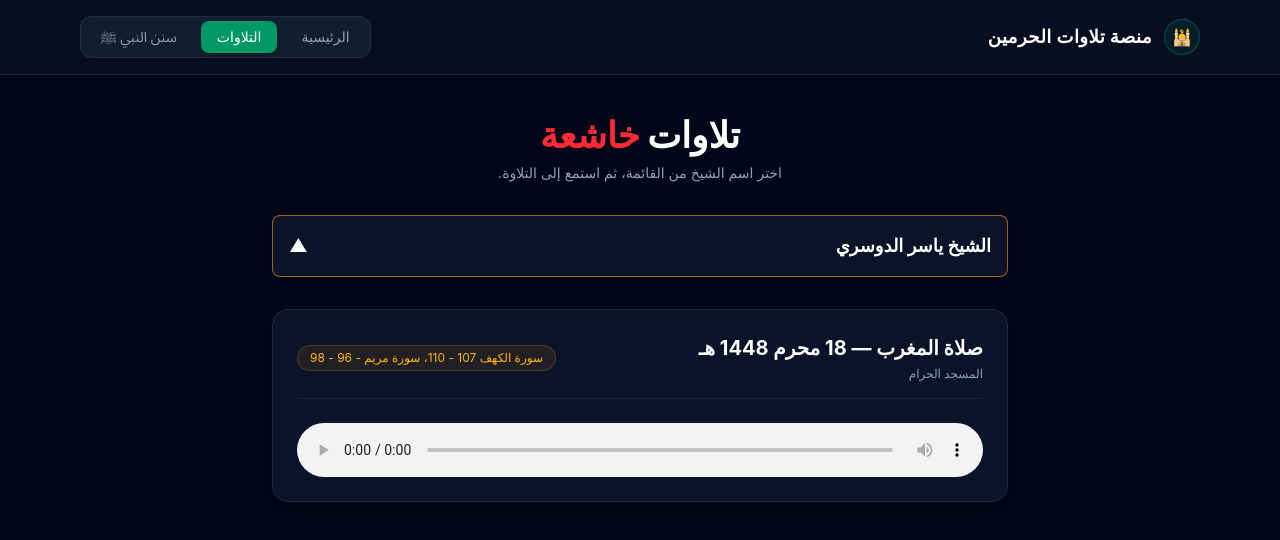
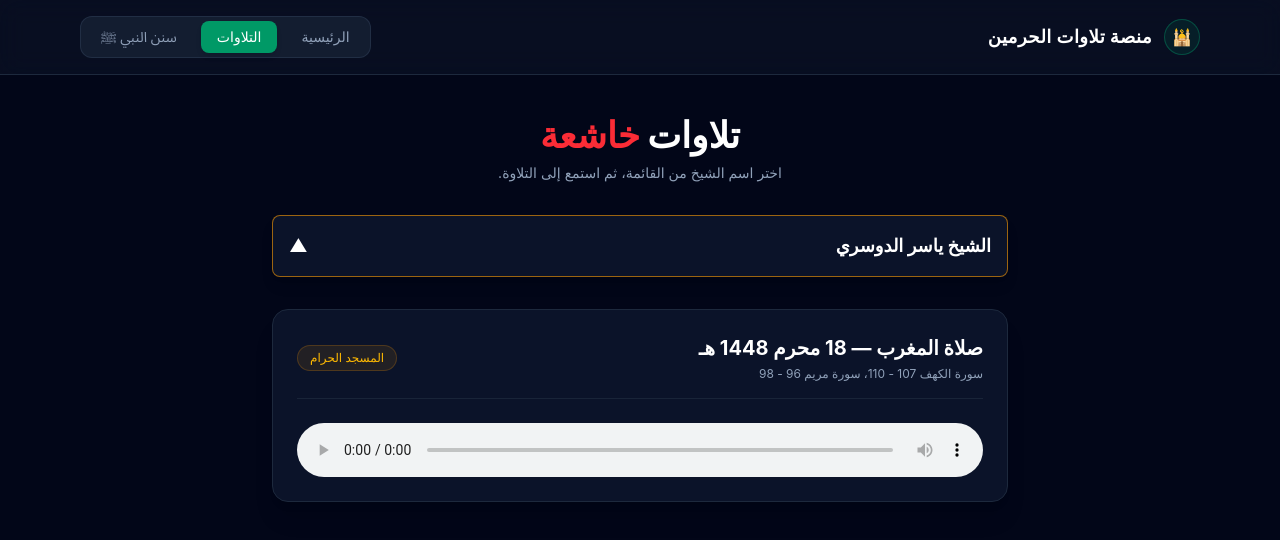
Before and after one commit to ra3k-n/tilawat-alharamain, a React (Vite) app: page / in a window 1280 px wide. Shown: the top 540 px of the page. Built offline with nearby package versions, Linux system fonts and the light colour scheme.

Commit message:
Update App.jsx

```diff
--- a/src/App.jsx
+++ b/src/App.jsx
@@ -8,27 +8,27 @@ export default function App() {
   const [isDropdownOpen, setIsDropdownOpen] = useState(false)
   const [selectedSheikh, setSelectedSheikh] = useState('الشيخ ياسر الدوسري')
 
-  // بيانات الشيوخ المحدثة بروابط الصوت الخاصة بك وبالترتيب المطلوب
+  // بيانات الشيوخ المحدثة والمصححة
   const sheikhsData = [
     {
       name: 'الشيخ ياسر الدوسري',
       title: 'صلاة المغرب — 18 محرم 1448 هـ',
-      date: 'سورة الكهف  107 - 110،    سورة مريم - 96 - 98',
-      surah: 'المسجد الحرام',
+      surah: 'سورة الكهف 107 - 110، سورة مريم 96 - 98',
+      location: 'المسجد الحرام',
       audioSrc: 'https://files.manuscdn.com/user_upload_by_module/session_file/310519663960426511/NYHfkEdjTzaUAdcT.mp3'
     },
     {
       name: 'الشيخ فيصل غزاوي',
-      title: 'صلاة المغرب -  2 ربيع الآخر 1448 هـ',
-      date: ' سورتي الكوثر والنصر',
-      surah: 'المسجد الحرام',
+      title: 'صلاة المغرب — 2 ربيع الآخر 1448 هـ',
+      surah: 'سورتي الكوثر والنصر',
+      location: 'المسجد الحرام',
       audioSrc: 'https://files.manuscdn.com/user_upload_by_module/session_file/310519663960426511/WuXffcYMfFZTTDoW.mp3'
     },
     {
-      name: ' الشيخ الوليد الشمسان',
+      name: 'الشيخ الوليد الشمسان',
       title: 'صلاة الفجر — 1 شعبان 1447 هـ',
-      date: 'سورة القصص، من الآية 76 إلى 88',
-      surah: 'المسجد الحرام',
+      surah: 'سورة القصص، من الآية 76 إلى 88',
+      location: 'المسجد الحرام',
       audioSrc: 'https://files.manuscdn.com/user_upload_by_module/session_file/310519663960426511/bWIptAoginZcHYqQ.mp3'
     }
   ]
@@ -124,7 +124,7 @@ export default function App() {
           </div>
         )}
 
-        {/* --- صفحة التلاوات الخاشعة مع القائمة المنسدلة --- */}
+        {/* --- صفحة التلاوات الخاشعة --- */}
         {activeTab === 'recitations' && (
           <div className="space-y-8 animate-fadeIn">
             <div className="text-center space-y-2">
@@ -179,7 +179,7 @@ export default function App() {
                   <p className="text-xs text-slate-400 mt-1">{currentRecitation.surah}</p>
                 </div>
                 <span className="text-xs px-3 py-1 bg-amber-500/10 text-amber-400 border border-amber-500/20 rounded-full">
-                  {currentRecitation.date}
+                  {currentRecitation.location}
                 </span>
               </div>
 
```
